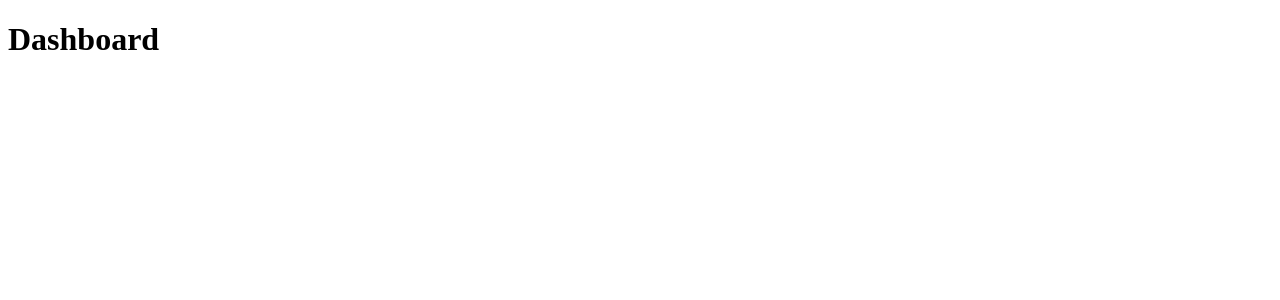
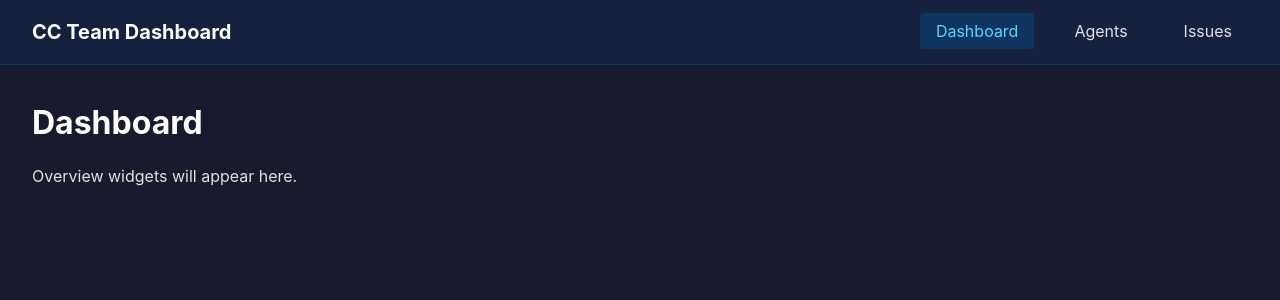
Before and after one commit to danielmajestic/cc-team-dashboard, a Flask app: page / in a window 1280 px wide. Shown: the top 300 px of the page. Run offline with Flask 3, Linux system fonts and the light colour scheme.

Commit message:
feat: add navigation, routing, and dark theme base template
Implements routes for /, /agents, /issues with dark theme CSS,
base template with nav bar, and placeholder page content.

Closes #5

Co-Authored-By: Claude Opus 4.6 <noreply@anthropic.com>

```diff
--- a/app.py
+++ b/app.py
@@ -26,6 +26,14 @@ def create_app(testing=False):
     def dashboard():
         return render_template("dashboard.html")
 
+    @app.route("/agents")
+    def agents():
+        return render_template("agents.html")
+
+    @app.route("/issues")
+    def issues():
+        return render_template("issues.html")
+
     return app
 
 
--- /dev/null
+++ b/static/css/style.css
@@ -0,0 +1,77 @@
+/* CC Team Dashboard — Dark Theme */
+:root {
+    --bg-primary: #1a1a2e;
+    --bg-surface: #16213e;
+    --text-primary: #e0e0e0;
+    --text-heading: #ffffff;
+    --accent: #0f3460;
+    --accent-highlight: #53d8fb;
+    --status-green: #4ecca3;
+    --status-yellow: #f0c040;
+    --status-red: #e74c3c;
+    --status-orange: #f39c12;
+}
+
+* {
+    margin: 0;
+    padding: 0;
+    box-sizing: border-box;
+}
+
+body {
+    background-color: var(--bg-primary);
+    color: var(--text-primary);
+    font-family: -apple-system, BlinkMacSystemFont, "Segoe UI", Roboto, sans-serif;
+    line-height: 1.6;
+}
+
+/* Navigation */
+.main-nav {
+    background-color: var(--bg-surface);
+    padding: 1rem 2rem;
+    display: flex;
+    align-items: center;
+    justify-content: space-between;
+    border-bottom: 1px solid var(--accent);
+}
+
+.nav-brand {
+    color: var(--text-heading);
+    font-size: 1.25rem;
+    font-weight: 700;
+}
+
+.nav-links {
+    list-style: none;
+    display: flex;
+    gap: 1.5rem;
+}
+
+.nav-links a {
+    color: var(--text-primary);
+    text-decoration: none;
+    padding: 0.5rem 1rem;
+    border-radius: 4px;
+    transition: background-color 0.2s;
+}
+
+.nav-links a:hover {
+    background-color: var(--accent);
+}
+
+.nav-links a.active {
+    background-color: var(--accent);
+    color: var(--accent-highlight);
+}
+
+/* Content */
+.content {
+    padding: 2rem;
+    max-width: 1400px;
+    margin: 0 auto;
+}
+
+h1 {
+    color: var(--text-heading);
+    margin-bottom: 1rem;
+}
--- /dev/null
+++ b/static/js/dashboard.js
@@ -0,0 +1,2 @@
+// CC Team Dashboard — Client-side JavaScript
+// Auto-refresh and interactivity will be added here.
--- /dev/null
+++ b/templates/agents.html
@@ -0,0 +1,6 @@
+{% extends "base.html" %}
+{% block title %}Agents — CC Team Dashboard{% endblock %}
+{% block content %}
+<h1>Agents</h1>
+<p>Agent status panel will appear here.</p>
+{% endblock %}
--- /dev/null
+++ b/templates/base.html
@@ -0,0 +1,23 @@
+<!DOCTYPE html>
+<html lang="en">
+<head>
+    <meta charset="UTF-8">
+    <meta name="viewport" content="width=device-width, initial-scale=1.0">
+    <title>{% block title %}CC Team Dashboard{% endblock %}</title>
+    <link rel="stylesheet" href="{{ url_for('static', filename='css/style.css') }}">
+</head>
+<body>
+    <nav class="main-nav">
+        <div class="nav-brand">CC Team Dashboard</div>
+        <ul class="nav-links">
+            <li><a href="/" class="{% if request.path == '/' %}active{% endif %}">Dashboard</a></li>
+            <li><a href="/agents" class="{% if request.path.startswith('/agents') %}active{% endif %}">Agents</a></li>
+            <li><a href="/issues" class="{% if request.path.startswith('/issues') %}active{% endif %}">Issues</a></li>
+        </ul>
+    </nav>
+    <main class="content">
+        {% block content %}{% endblock %}
+    </main>
+    <script src="{{ url_for('static', filename='js/dashboard.js') }}"></script>
+</body>
+</html>
--- a/templates/dashboard.html
+++ b/templates/dashboard.html
@@ -1,5 +1,6 @@
-<!DOCTYPE html>
-<html lang="en">
-<head><title>CC Team Dashboard</title></head>
-<body><h1>Dashboard</h1></body>
-</html>
+{% extends "base.html" %}
+{% block title %}Dashboard — CC Team Dashboard{% endblock %}
+{% block content %}
+<h1>Dashboard</h1>
+<p>Overview widgets will appear here.</p>
+{% endblock %}
--- /dev/null
+++ b/templates/issues.html
@@ -0,0 +1,6 @@
+{% extends "base.html" %}
+{% block title %}Issues — CC Team Dashboard{% endblock %}
+{% block content %}
+<h1>Issues</h1>
+<p>GitHub issues will appear here.</p>
+{% endblock %}
```
Also changed, not shown: tests/test_routes.py (added, +40 -0 lines).
